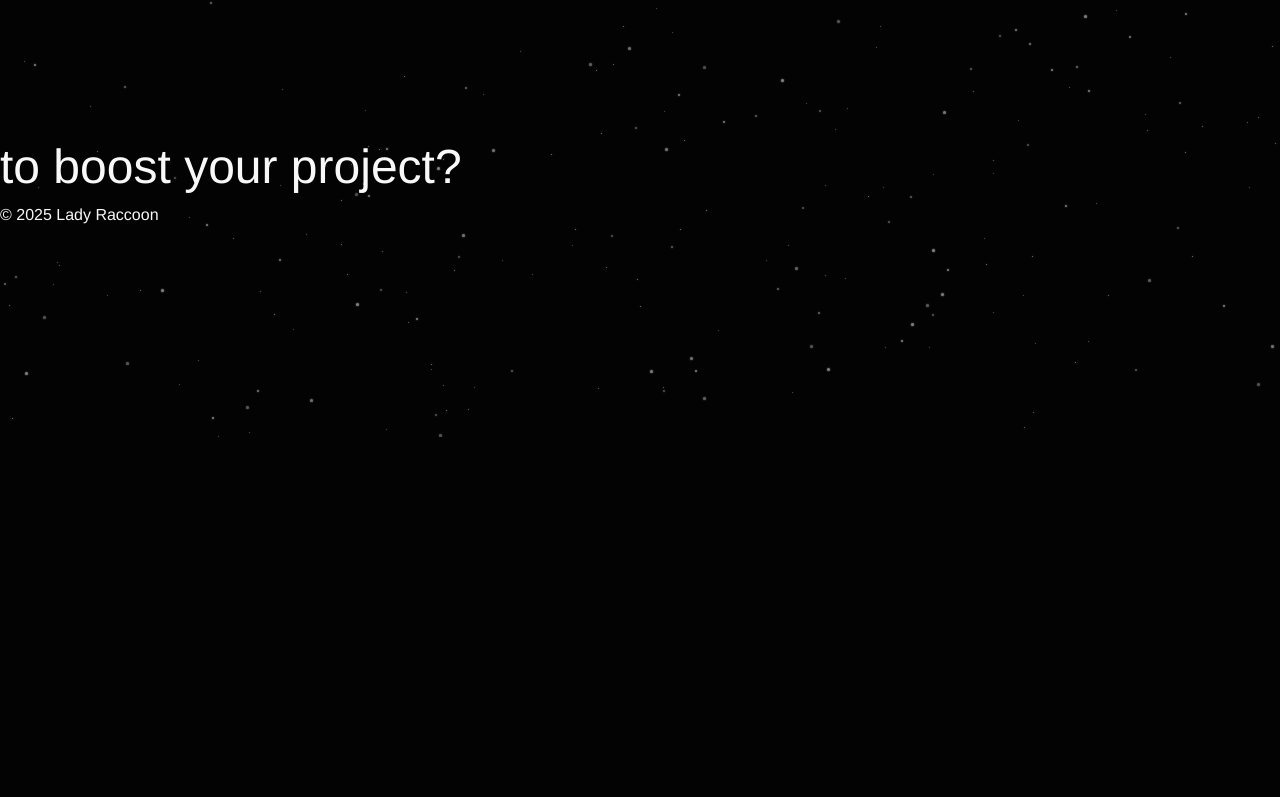
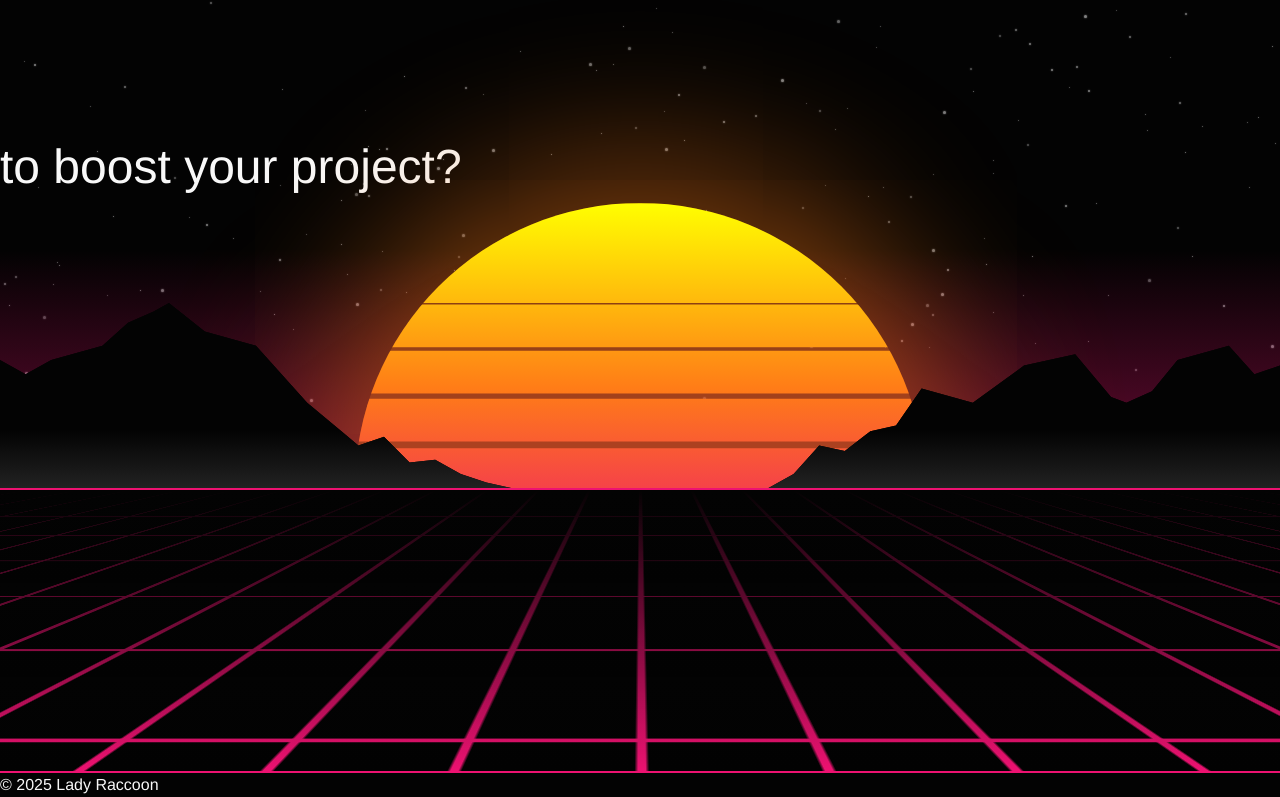
Before and after one commit to angele-henry-dev/lady-raccoon-next, a Next.js app: page / in a window 1280 px wide. Shown: the part 363-1160 px from the top of the page. Before the commit the page ends 800 px from the top, so only its background shows below. Built offline with nearby package versions, Linux system fonts and the light colour scheme.

Commit message:
Retro background

```diff
--- a/package.json
+++ b/package.json
@@ -17,6 +17,7 @@
     "next-seo": "^6.6.0",
     "react": "^19.0.0",
     "react-dom": "^19.0.0",
+    "react-use": "^17.6.0",
     "sass": "^1.83.1"
   },
   "devDependencies": {
--- a/src/app/globals.css
+++ b/src/app/globals.css
@@ -4,6 +4,7 @@
 
 :root {
   --background: #030303;
+  --background-soft: #222222;
   --foreground: #f8f8f8;
 
   --vt-c-pink: #ed1271;
--- a/src/app/layout.tsx
+++ b/src/app/layout.tsx
@@ -23,7 +23,7 @@ export default function RootLayout({
             </ul> */}
           </nav>
         </header>
-        <main className="flex-grow p-8">{children}</main>
+        <main className="flex-grow">{children}</main>
         <footer className="py-4 text-center">
           © {new Date().getFullYear()} Lady Raccoon
         </footer>
--- a/src/app/page.tsx
+++ b/src/app/page.tsx
@@ -1,4 +1,5 @@
 import BackgroundStars from "@/components/BackgroundStars";
+import BackgroundRetro from "@/components/BackgroundRetro";
 
 export default function Home() {
   return (
@@ -21,6 +22,8 @@ export default function Home() {
           to boost your project?
         </h1>
       </div>
+
+      <BackgroundRetro />
     </section>
   );
 }
--- /dev/null
+++ b/src/components/BackgroundRetro.module.css
@@ -0,0 +1,287 @@
+.retro {
+  position: relative;
+  height: calc(80vh - 70px);
+  width: 100%;
+  color: var(--vt-c-pink);
+}
+
+.retroSky {
+  display: flex;
+  align-items: flex-end;
+  justify-content: center;
+  width: 100%;
+  height: 100%;
+  background: linear-gradient(#00000000 8%, var(--vt-c-pink));
+}
+
+.retroSunWrap {
+  position: relative;
+  width: calc(80vh - 70px);
+  height: 100%;
+}
+.retroSun,
+.retroSunShadow {
+  --glow-color: var(--vt-c-orange);
+  border-radius: 50%;
+}
+.retroSun {
+  position: relative;
+  background-image: linear-gradient(var(--vt-c-yellow), var(--vt-c-orange), var(--vt-c-pink) 65%);
+  clip-path: url(#stripes);
+  height: 100%;
+  width: 100%;
+}
+.retroSunShadow {
+  position: absolute;
+  top: 0;
+  left: 0;
+  width: 100%;
+  height: 100%;
+  box-shadow: 0 0 80px 40px var(--glow-color);
+  background-color: var(--glow-color);
+  opacity: 0.5;
+  clip-path: inset(-50% -50% 50% -50%);
+  animation: 2s ease infinite alternate retro-sun-glow-anim;
+}
+@keyframes retro-sun-glow-anim {
+  from {
+    box-shadow: 0 0 80px 40px var(--glow-color);
+  }
+  to {
+    box-shadow: 0 0 160px 40px var(--glow-color);
+  }
+}
+
+.retroMountains {
+  position: absolute;
+  width: 100%;
+  height: 50%;
+  top: 0;
+}
+.retroMountain {
+  position: absolute;
+  width: 40%;
+  height: 100%;
+  background-color: var(--background);
+  background-image: linear-gradient(var(--background) 80%, var(--background-soft));
+}
+.retroMountainsLeft {
+  left: 0;
+  clip-path: polygon(
+    0% 100%,
+    0% 55%,
+    5% 60%,
+    10% 55%,
+    20% 50%,
+    25% 42%,
+    30% 38%,
+    33% 35%,
+    40% 45%,
+    50% 50%,
+    60% 70%,
+    70% 85%,
+    75% 82%,
+    80% 91%,
+    85% 90%,
+    90% 95%,
+    95% 98%,
+    100% 100%
+  );
+}
+.retroMountainsRight {
+  right: 0;
+  clip-path: polygon(
+    0% 100%,
+    5% 95%,
+    10% 85%,
+    15% 87%,
+    20% 80%,
+    25% 78%,
+    30% 65%,
+    40% 70%,
+    50% 57%,
+    60% 53%,
+    67% 68%,
+    70% 70%,
+    75% 66%,
+    80% 55%,
+    90% 50%,
+    95% 60%,
+    100% 57%,
+    100% 100%
+  );
+}
+
+.retroGround {
+  position: absolute;
+  overflow: hidden;
+  width: 100%;
+  height: 50%;
+  bottom: 0;
+  border-top: 2px solid var(--vt-c-pink);
+  border-bottom: 2px solid var(--vt-c-pink);
+  background-color: var(--background);
+}
+.retroGroundShadow {
+  position: absolute;
+  top: 0;
+  width: 100%;
+  height: 100%;
+  background-image: linear-gradient(var(--background) 0%, transparent);
+}
+
+.retroLinesWrap {
+  height: 100%;
+  perspective: 1000px;
+  perspective-origin: center top;
+}
+.retroLines {
+  position: absolute;
+  width: 100%;
+  height: 100%;
+  transform-origin: top center;
+}
+/* :not(.auto) .retroLines {
+  transform: rotateX(84deg) translateY(39px));
+} */
+.retroLinesAnim {
+  animation: 0.35s linear infinite retro-lines-anim;
+}
+@keyframes retro-lines-anim {
+  from {
+    transform: rotateX(84deg) translateY(0);
+  }
+  to {
+    transform: rotateX(84deg) translateY(100px);
+  }
+}
+.retroHlines,
+.retroVlines {
+  position: absolute;
+  left: calc((900% - 100%) / -2);
+  width: 900%;
+  height: 500%;
+}
+.retroVlines {
+  display: flex;
+  justify-content: center;
+}
+.retroHline,
+.retroVline {
+  width: 100%;
+  height: 100%;
+  background-color: currentColor;
+}
+.retroHline {
+  height: 3px;
+}
+.retroVline {
+  width: 3px;
+}
+.retroHline + .retroHline {
+  margin-top: 98px;
+}
+.retroVline + .retroVline {
+  margin-left: 48px;
+}
+
+/* Motorcycle */
+.motoWrapper {
+  position: absolute;
+  bottom: 40px;
+  left: v-bind('motoX + "px"');
+  perspective: 1000px;
+}
+.moto {
+  width: 12px;
+  height: 70px;
+  border-radius: 15px;
+  transform: rotateX(30deg) rotateY(0deg) rotateZ(v-bind('motoZ + "deg"'));
+  transform-style: preserve-3d;
+}
+.wheel,
+.wheelShadow {
+  position: absolute;
+  width: 12px;
+  height: 20px;
+  background-color: var(--vt-c-yellow);
+  box-shadow: 0 0 20px 1px var(--vt-c-yellow);
+  border-radius: 15px;
+}
+.wheelShadow {
+  width: 6px;
+  height: 20px;
+  background-color: #333;
+  box-shadow: none;
+  animation: 0.08s linear infinite alternate wheel-shadow-anim;
+}
+@keyframes wheel-shadow-anim {
+  0% {
+    opacity: 0.7;
+  }
+  100% {
+    opacity: 0.2;
+  }
+}
+.wheel.front {
+  top: 0;
+  left: 0;
+}
+.wheelShadow.front {
+  top: 0;
+  left: 3px;
+}
+.wheel.back {
+  top: 50px;
+  left: 0;
+}
+.wheelShadow.back {
+  top: 50px;
+  left: 3px;
+}
+.frame {
+  position: absolute;
+  top: 10px;
+  left: 1px;
+  width: 10px;
+  height: 40px;
+  background-color: #333;
+  box-shadow: 0 0 20px 1px var(--vt-c-yellow);
+  border-radius: 3px;
+}
+.seat {
+  position: absolute;
+  top: 30px;
+  left: 0px;
+  width: 12px;
+  height: 10px;
+  background-color: #444;
+  border-radius: 2px;
+}
+.handlebar {
+  position: absolute;
+  width: 15px;
+  height: 5px;
+  background-color: #333;
+  box-shadow: 0 0 20px 1px var(--vt-c-yellow);
+  border-radius: 2px;
+}
+.headlight {
+  width: 6px;
+  height: 6px;
+  background-color: yellow;
+  border-radius: 50%;
+  position: absolute;
+  top: 0;
+  left: 12px;
+}
+.handlebar.left {
+  left: -17px;
+  top: 15px;
+  transform: rotate(-20deg);
+}
+.handlebar.right {
+  left: 13px;
+  top: 16px;
+  transform: rotate(200deg);
+}
--- /dev/null
+++ b/src/components/BackgroundRetro.tsx
@@ -0,0 +1,117 @@
+'use client';
+
+import React, { useRef, useState, useEffect, useMemo } from 'react';
+import { useWindowSize, useWindowScroll, useMouse } from 'react-use';
+import styles from './BackgroundRetro.module.css';
+
+interface BackgroundRetroProps {
+  play?: boolean;
+}
+
+export default function BackgroundRetro({ play = false }: BackgroundRetroProps) {
+  const retroLinesRef = useRef<HTMLDivElement | null>(null);
+  const [isVisible, setIsVisible] = useState(false);
+  const { width } = useWindowSize();
+  const { docX: mouseX } = useMouse(retroLinesRef);
+  const { y: scrollY } = useWindowScroll();
+
+  // Check visibility
+  useEffect(() => {
+    const observer = new IntersectionObserver(
+      ([entry]) => setIsVisible(entry.isIntersecting),
+      { threshold: 0.1 }
+    );
+
+    if (retroLinesRef.current) {
+      observer.observe(retroLinesRef.current);
+    }
+
+    return () => {
+      if (retroLinesRef.current) {
+        observer.unobserve(retroLinesRef.current);
+      }
+    };
+  }, []);
+
+  // Computed values
+  const displayY = useMemo(() => (isVisible ? scrollY % 100 : 0), [isVisible, scrollY]);
+
+  const motoX = useMemo(() => {
+    if (!play || !isVisible) return 0;
+    return mouseX;
+  }, [play, isVisible, mouseX]);
+
+  const motoZ = useMemo(() => {
+    if (!play || !isVisible) return 0;
+    return (-70 / (width / 2)) * mouseX + 70;
+  }, [play, isVisible, mouseX, width]);
+
+  return (
+    <div className={styles.retro}>
+      <div className={styles.retroSky}>
+        <div className={styles.retroSunWrap}>
+          <div className={styles.retroSunShadow}></div>
+          <div className={styles.retroSun}></div>
+        </div>
+        <div className={styles.retroMountains}>
+          <div className={`${styles.retroMountain} ${styles.retroMountainsLeft}`}></div>
+          <div className={`${styles.retroMountain} ${styles.retroMountainsRight}`}></div>
+        </div>
+      </div>
+
+      <div className={styles.retroGround}>
+        <div className={styles.retroLinesWrap}>
+          <div className={`${styles.retroLines} ${play ? styles.retroLinesAnim : ""}`} style={!play ? { transform: `rotateX(84deg) translateY(${displayY}px)` } : {}}>
+            <div className={styles.retroVlines}>
+              {Array.from({ length: 53 }).map((_, index) => (
+                <div key={index} className={styles.retroVline}></div>
+              ))}
+            </div>
+            <div className={styles.retroHlines}>
+              {Array.from({ length: 8 }).map((_, index) => (
+                <div key={index} className={styles.retroHline}></div>
+              ))}
+            </div>
+          </div>
+        </div>
+        <div ref={retroLinesRef} className={styles.retroGroundShadow}></div>
+
+        {play && (
+          <div className={styles.motoWrapper}>
+            <div
+              className={styles.moto}
+              style={{ transform: `translateX(${motoX}px) translateZ(${motoZ}px)` }}
+            >
+              <div className={`${styles.wheel} ${styles.front}`}></div>
+              <div className={`${styles.wheelShadow} ${styles.front}`}></div>
+              <div className={`${styles.wheel} ${styles.back}`}></div>
+              <div className={`${styles.wheelShadow} ${styles.back}`}></div>
+              <div className={styles.frame}></div>
+              <div className={styles.seat}></div>
+              <div className={`${styles.handlebar} ${styles.left}`}>
+                <div className={styles.headlight}></div>
+              </div>
+              <div className={`${styles.handlebar} ${styles.right}`}>
+                <div className={styles.headlight}></div>
+              </div>
+              <div className={styles.motoTail}></div>
+            </div>
+          </div>
+        )}
+      </div>
+
+      <svg height="0" width="0">
+        <defs>
+          <clipPath id="stripes" clipPathUnits="objectBoundingBox">
+            <rect x="0" y="0" width="1" height="0.175" />
+            <rect x="0" y="0.178" width="1" height="0.075" />
+            <rect x="0" y="0.259" width="1" height="0.075" />
+            <rect x="0" y="0.343" width="1" height="0.075" />
+            <rect x="0" y="0.430" width="1" height="0.075" />
+            <rect x="0" y="0.520" width="1" height="0.1" />
+          </clipPath>
+        </defs>
+      </svg>
+    </div>
+  );
+}
```
Also changed, not shown: 1 other file (tests, documents, lock files or other folders).
